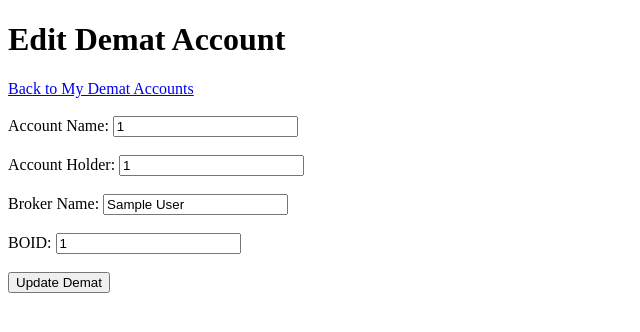
After one commit to Imemyminemyself/portfolio-management-system, a PHP site: page /edit_demat.php?id=1 in a window 1280 px wide. The commit adds this page. Shown: the top 332 px of the page, without its empty margins (0-640 px from the left). Run offline with PHP 8.4, Linux system fonts and the light colour scheme; the visitor is signed in with stand-in values (Sample User, id 1); tables that the repository leaves empty or names only in its code hold one stand-in row (values such as "Sample post").

Commit message:
Added Demat account management

```diff
--- a/dashboard.php
+++ b/dashboard.php
@@ -30,6 +30,10 @@ if (!isset($_SESSION["user_id"])) {
         You are logged in successfully.
     </p>
 
+    <p>
+    <a href="my_demat.php">My Demat Accounts</a>
+</p>
+
     <a href="logout.php">Logout</a>
 </body>
 
--- /dev/null
+++ b/edit_demat.php
@@ -0,0 +1,216 @@
+<?php
+
+error_reporting(E_ALL);
+ini_set('display_errors', 1);
+
+session_start();
+
+require_once "config/database.php";
+
+if (!isset($_SESSION["user_id"])) {
+    header("Location: login.php");
+    exit;
+}
+
+$user_id = $_SESSION["user_id"];
+
+// Check whether a Demat ID was provided
+if (!isset($_GET["id"]) || !is_numeric($_GET["id"])) {
+    header("Location: my_demat.php");
+    exit;
+}
+
+$demat_id = (int) $_GET["id"];
+
+$message = "";
+
+// Get the Demat account
+$stmt = $conn->prepare(
+    "SELECT id, account_name, account_holder, broker_name, boid
+     FROM demat_accounts
+     WHERE id = ? AND user_id = ?"
+);
+
+$stmt->bind_param("ii", $demat_id, $user_id);
+$stmt->execute();
+
+$result = $stmt->get_result();
+
+if ($result->num_rows !== 1) {
+    header("Location: my_demat.php");
+    exit;
+}
+
+$demat = $result->fetch_assoc();
+
+$stmt->close();
+
+
+// Handle update
+if ($_SERVER["REQUEST_METHOD"] === "POST") {
+
+    $account_name = trim($_POST["account_name"]);
+    $account_holder = trim($_POST["account_holder"]);
+    $broker_name = trim($_POST["broker_name"]);
+    $boid = trim($_POST["boid"]);
+
+    if (
+        empty($account_name) ||
+        empty($account_holder) ||
+        empty($broker_name) ||
+        empty($boid)
+    ) {
+
+        $message = "Please fill in all fields.";
+
+    } else {
+
+        // Check whether another Demat account already uses this BOID
+        $check = $conn->prepare(
+            "SELECT id
+             FROM demat_accounts
+             WHERE boid = ? AND id != ?"
+        );
+
+        $check->bind_param("si", $boid, $demat_id);
+        $check->execute();
+
+        $check_result = $check->get_result();
+
+        if ($check_result->num_rows > 0) {
+
+            $message = "Another Demat account already uses this BOID.";
+
+        } else {
+
+            $update = $conn->prepare(
+                "UPDATE demat_accounts
+                 SET account_name = ?,
+                     account_holder = ?,
+                     broker_name = ?,
+                     boid = ?
+                 WHERE id = ? AND user_id = ?"
+            );
+
+            $update->bind_param(
+                "ssssii",
+                $account_name,
+                $account_holder,
+                $broker_name,
+                $boid,
+                $demat_id,
+                $user_id
+            );
+
+            if ($update->execute()) {
+
+                header("Location: my_demat.php");
+                exit;
+
+            } else {
+
+                $message = "Failed to update Demat account.";
+            }
+
+            $update->close();
+        }
+
+        $check->close();
+    }
+}
+
+?>
+
+<!DOCTYPE html>
+<html lang="en">
+
+<head>
+    <meta charset="UTF-8">
+    <meta name="viewport" content="width=device-width, initial-scale=1.0">
+
+    <title>Edit Demat Account</title>
+</head>
+
+<body>
+
+    <h1>Edit Demat Account</h1>
+
+    <a href="my_demat.php">Back to My Demat Accounts</a>
+
+    <br><br>
+
+    <?php if (!empty($message)): ?>
+
+        <p>
+            <?= htmlspecialchars($message) ?>
+        </p>
+
+    <?php endif; ?>
+
+    <form method="POST">
+
+        <label for="account_name">
+            Account Name:
+        </label>
+
+        <input
+            type="text"
+            id="account_name"
+            name="account_name"
+            value="<?= htmlspecialchars($demat["account_name"]) ?>"
+            required
+        >
+
+        <br><br>
+
+        <label for="account_holder">
+            Account Holder:
+        </label>
+
+        <input
+            type="text"
+            id="account_holder"
+            name="account_holder"
+            value="<?= htmlspecialchars($demat["account_holder"]) ?>"
+            required
+        >
+
+        <br><br>
+
+        <label for="broker_name">
+            Broker Name:
+        </label>
+
+        <input
+            type="text"
+            id="broker_name"
+            name="broker_name"
+            value="<?= htmlspecialchars($demat["broker_name"]) ?>"
+            required
+        >
+
+        <br><br>
+
+        <label for="boid">
+            BOID:
+        </label>
+
+        <input
+            type="text"
+            id="boid"
+            name="boid"
+            value="<?= htmlspecialchars($demat["boid"]) ?>"
+            required
+        >
+
+        <br><br>
+
+        <button type="submit">
+            Update Demat
+        </button>
+
+    </form>
+
+</body>
+
+</html>
```
Also changed, not shown: add_demat.php (added, +177 -0 lines), delete_demat.php (added, +33 -0 lines), my_demat.php (added, +105 -0 lines).
